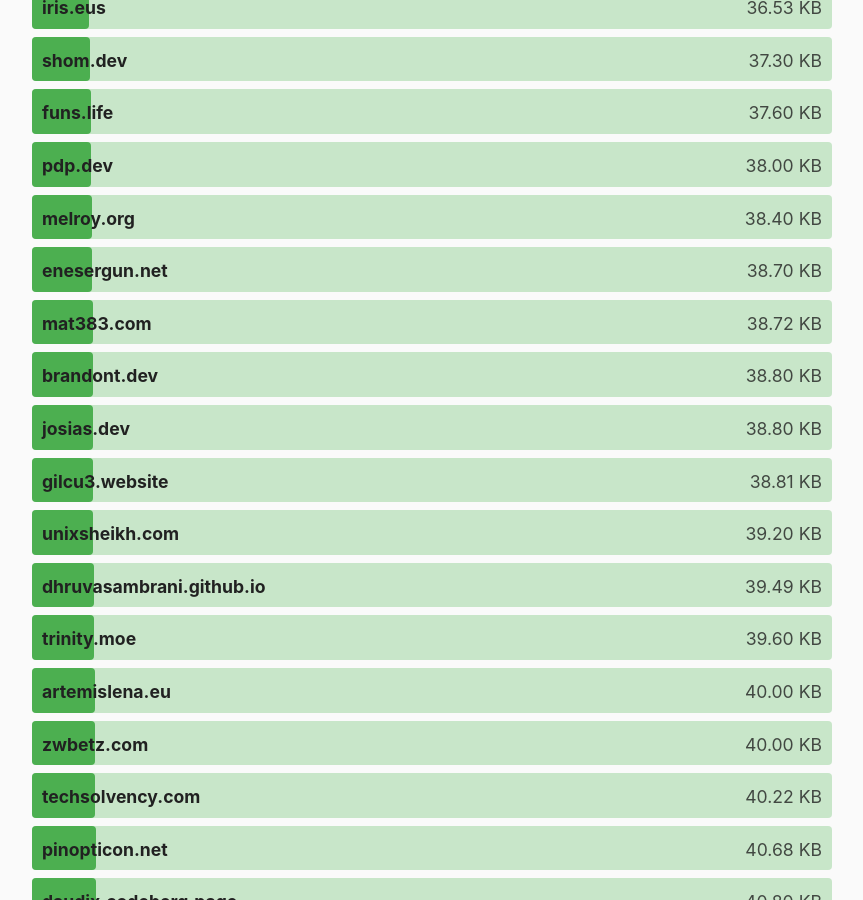
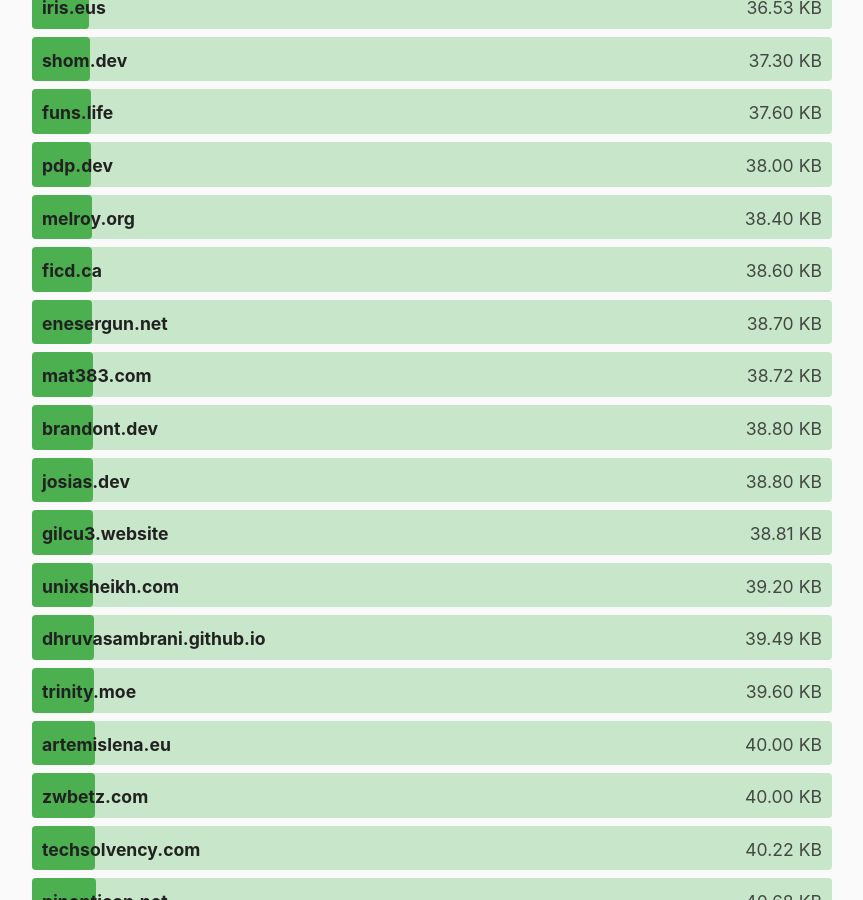
Before and after one commit to kevquirk/512kb.club, a Jekyll site: the page built from index.md, in a window 1280 px wide and 900 px high, scrolled down 15944 px. Shown: the whole window, without its empty margins (208-1071 px from the left). Built offline with Jekyll 4.4.1, drawn with Linux system fonts in a browser that asks for light colours.

Commit message:
Add ficd.ca

```diff
--- a/_data/sites.yml
+++ b/_data/sites.yml
@@ -1,3 +1,8 @@
+- domain: ficd.ca
+  url: https://ficd.ca/
+  size: 38.6
+  last_checked: 2024-09-24
+
 - domain: 0xedward.io
   url: https://0xedward.io/
   size: 6.2
```
